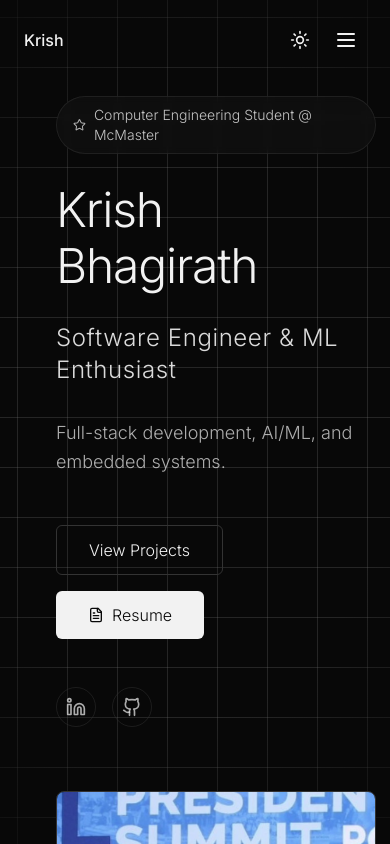
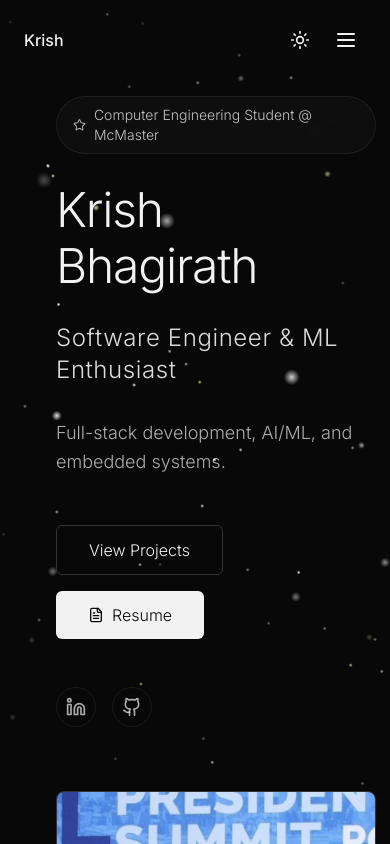
Before and after one commit to krishbhagirath/portfolio-website, a React (Vite) app: page / in a window 390 px wide. Shown: the top 844 px of the page. Built offline with nearby package versions, Linux system fonts and the light colour scheme; the HTML template or start-up script is replaced by a standard one.

Commit message:
change background, fix mobile view issue

```diff
--- a/src/components/Experience.tsx
+++ b/src/components/Experience.tsx
@@ -89,50 +89,50 @@ export const Experience = () => {
         {/* Timeline */}
         <div className="relative">
           {/* Vertical timeline line */}
-          <div className="absolute left-8 top-0 bottom-0 w-0.5 bg-border"></div>
+          <div className="absolute left-4 sm:left-8 top-0 bottom-0 w-0.5 bg-border"></div>
 
-          <div className="space-y-12">
+          <div className="space-y-8 sm:space-y-12">
             {experiences.map((exp, idx) => (
               <div
                 key={idx}
                 ref={(el) => (itemRefs.current[idx] = el)}
-                className={`relative pl-24 transition-all duration-700 ${
+                className={`relative pl-12 sm:pl-24 transition-all duration-700 ${
                   visibleItems.has(idx)
                     ? "opacity-100 translate-x-0"
                     : "opacity-0 -translate-x-4"
                 }`}
               >
                 {/* Timeline dot */}
-                <div className="absolute left-6 w-4 h-4 rounded-full bg-foreground border-4 border-background z-10"></div>
+                <div className="absolute left-2 sm:left-6 w-3 h-3 sm:w-4 sm:h-4 rounded-full bg-foreground border-2 sm:border-4 border-background z-10"></div>
 
                 {/* Experience card */}
-                <div className="relative bg-card border border-border rounded-lg p-6 hover:border-foreground/30 transition-all">
+                <div className="relative bg-card border border-border rounded-lg p-4 sm:p-6 hover:border-foreground/30 transition-all">
                   {exp.github && (
                     <a
                       href={exp.github}
                       target="_blank"
                       rel="noopener noreferrer"
                       onClick={(e) => e.stopPropagation()}
-                      className="absolute right-4 top-4 p-2 rounded-md border border-border hover:border-foreground/40 hover:bg-foreground/5 transition-colors"
+                      className="absolute right-3 top-3 sm:right-4 sm:top-4 p-1.5 sm:p-2 rounded-md border border-border hover:border-foreground/40 hover:bg-foreground/5 transition-colors"
                     >
-                      <Github className="w-4 h-4" />
+                      <Github className="w-3.5 h-3.5 sm:w-4 sm:h-4" />
                     </a>
                   )}
-                  <div className="flex items-start gap-4 mb-4">
+                  <div className="flex items-start gap-3 sm:gap-4 mb-3 sm:mb-4 pr-8 sm:pr-0">
                     {exp.logo && (
                       <img
                         src={exp.logo}
                         alt={exp.organization}
-                        className="w-12 h-12 object-contain flex-shrink-0 rounded"
+                        className="w-10 h-10 sm:w-12 sm:h-12 object-contain flex-shrink-0 rounded"
                       />
                     )}
-                    <div className="flex-1">
-                      <h3 className="text-xl font-light mb-1">{exp.title}</h3>
-                      <p className="text-foreground/80 font-light mb-2">{exp.organization}</p>
-                      <div className="flex items-center gap-4 text-sm text-foreground/60 font-light">
-                        <div className="flex items-center gap-2">
-                          <Calendar className="w-4 h-4" />
-                          <span>{exp.period}</span>
+                    <div className="flex-1 min-w-0">
+                      <h3 className="text-lg sm:text-xl font-light mb-1 break-words">{exp.title}</h3>
+                      <p className="text-sm sm:text-base text-foreground/80 font-light mb-2 break-words">{exp.organization}</p>
+                      <div className="flex items-center gap-3 sm:gap-4 text-xs sm:text-sm text-foreground/60 font-light flex-wrap">
+                        <div className="flex items-center gap-1.5 sm:gap-2">
+                          <Calendar className="w-3.5 h-3.5 sm:w-4 sm:h-4 flex-shrink-0" />
+                          <span className="whitespace-nowrap">{exp.period}</span>
                         </div>
                       </div>
                     </div>
@@ -140,9 +140,9 @@ export const Experience = () => {
 
                   <div className="space-y-2 pt-2">
                     {exp.responsibilities.map((resp, i) => (
-                      <p key={i} className="text-sm text-foreground/70 leading-relaxed font-light flex items-start gap-3">
-                        <span className="text-foreground/80 mt-1.5 text-lg leading-none">•</span>
-                        <span>{resp}</span>
+                      <p key={i} className="text-xs sm:text-sm text-foreground/70 leading-relaxed font-light flex items-start gap-2 sm:gap-3">
+                        <span className="text-foreground/80 mt-1.5 text-base sm:text-lg leading-none flex-shrink-0">•</span>
+                        <span className="break-words">{resp}</span>
                       </p>
                     ))}
                   </div>
--- a/src/components/GalaxyBackground.tsx
+++ b/src/components/GalaxyBackground.tsx
@@ -1,27 +1,116 @@
+import { useMemo } from 'react';
+
 export const SquaresBackground = () => {
+  // Generate many star positions for a realistic starfield effect
+  const generateStars = (count: number) => {
+    const stars = [];
+    for (let i = 0; i < count; i++) {
+      const x = Math.random() * 100;
+      const y = Math.random() * 100;
+      // Vary star sizes - most small, some medium, few large
+      const rand = Math.random();
+      let size = 2;
+      if (rand > 0.95) size = 8; // Bright stars
+      else if (rand > 0.85) size = 5; // Medium stars
+      else if (rand > 0.7) size = 3.5; // Small-medium stars
+      else size = 2; // Small stars
+
+      // Vary opacity for depth
+      const opacity = Math.random() * 0.9 + 0.3;
+
+      // Some stars are white, some slightly yellow
+      const isYellow = Math.random() > 0.8;
+      const color = isYellow ? `rgba(255, 255, 200, ${opacity})` : `rgba(255, 255, 255, ${opacity})`;
+
+      stars.push(`radial-gradient(${size}px ${size}px at ${x}% ${y}%, ${color}, transparent)`);
+    }
+    return stars.join(',\n            ');
+  };
+
+  // Memoize star patterns - reduced count for better performance
+  const starsLayer1 = useMemo(() => generateStars(80), []);
+  const starsLayer2 = useMemo(() => generateStars(60), []);
+  const starsLayer3 = useMemo(() => generateStars(40), []);
+
   return (
     <div className="fixed inset-0 -z-10 overflow-hidden bg-background">
+      {/* Pure black/dark background - no colored gradients */}
       <div
-        className="absolute inset-0 opacity-[0.8] dark:opacity-[0.5]"
+        className="absolute inset-0"
         style={{
-          backgroundImage: `
-            linear-gradient(to right, hsl(var(--foreground) / 0.25) 1px, transparent 1px),
-            linear-gradient(to bottom, hsl(var(--foreground) / 0.25) 1px, transparent 1px)
-          `,
-          backgroundSize: '50px 50px',
-          backgroundPosition: '0 0',
+          background: 'hsl(var(--background))',
+        }}
+      />
+
+      {/* Main starfield layer - dense stars with slow movement */}
+      <div
+        className="absolute inset-0 opacity-100 dark:opacity-100"
+        style={{
+          backgroundImage: starsLayer1,
+          backgroundSize: '200% 200%',
+          backgroundPosition: '0% 0%',
+          animation: 'galaxyMove1 120s linear infinite',
           maskImage: 'radial-gradient(ellipse 100% 70% at 50% 50%, black 50%, transparent 100%)',
           WebkitMaskImage: 'radial-gradient(ellipse 100% 70% at 50% 50%, black 50%, transparent 100%)',
-          animation: 'gridMove 20s linear infinite',
+          willChange: 'background-position',
         }}
       />
+
+      {/* Secondary star layer for depth - different speed */}
+      <div
+        className="absolute inset-0 opacity-100 dark:opacity-100"
+        style={{
+          backgroundImage: starsLayer2,
+          backgroundSize: '200% 200%',
+          backgroundPosition: '0% 0%',
+          animation: 'galaxyMove2 100s linear infinite',
+          maskImage: 'radial-gradient(ellipse 100% 70% at 50% 50%, black 40%, transparent 100%)',
+          WebkitMaskImage: 'radial-gradient(ellipse 100% 70% at 50% 50%, black 40%, transparent 100%)',
+          willChange: 'background-position',
+        }}
+      />
+
+      {/* Twinkling stars layer - subtle animation */}
+      <div
+        className="absolute inset-0 opacity-100 dark:opacity-100"
+        style={{
+          backgroundImage: starsLayer3,
+          backgroundSize: '150% 150%',
+          backgroundPosition: '0% 0%',
+          animation: 'starTwinkle 50s ease-in-out infinite alternate',
+          maskImage: 'radial-gradient(ellipse 100% 70% at 50% 50%, black 30%, transparent 100%)',
+          WebkitMaskImage: 'radial-gradient(ellipse 100% 70% at 50% 50%, black 30%, transparent 100%)',
+        }}
+      />
+
       <style>{`
-        @keyframes gridMove {
+        @keyframes galaxyMove1 {
           0% {
-            background-position: 0 0;
+            background-position: 0% 0%;
           }
           100% {
-            background-position: 50px 50px;
+            background-position: 100% 100%;
+          }
+        }
+
+        @keyframes galaxyMove2 {
+          0% {
+            background-position: 0% 0%;
+          }
+          100% {
+            background-position: 100% 50%;
+          }
+        }
+
+        @keyframes starTwinkle {
+          0% {
+            opacity: 0.8;
+          }
+          50% {
+            opacity: 1;
+          }
+          100% {
+            opacity: 0.8;
           }
         }
       `}</style>
--- a/src/content/projects.ts
+++ b/src/content/projects.ts
@@ -98,7 +98,7 @@ export const projects: Project[] = [
   {
     id: "nbamatchpredictor",
     title: "CourtML",
-    description: "AI-powered baby monitor that detects emotion and alerts parents of distress while they're away.",
+    description: "Data-driven NBA match predictor that analyzes historical trends to forecast game outcomes.",
     thumbnail: "/courtml.png", // Replace with CradleWatch thumbnail
     images: [
       "/courtml.png"
```
Also changed, not shown: public/portfolio-home.png.
